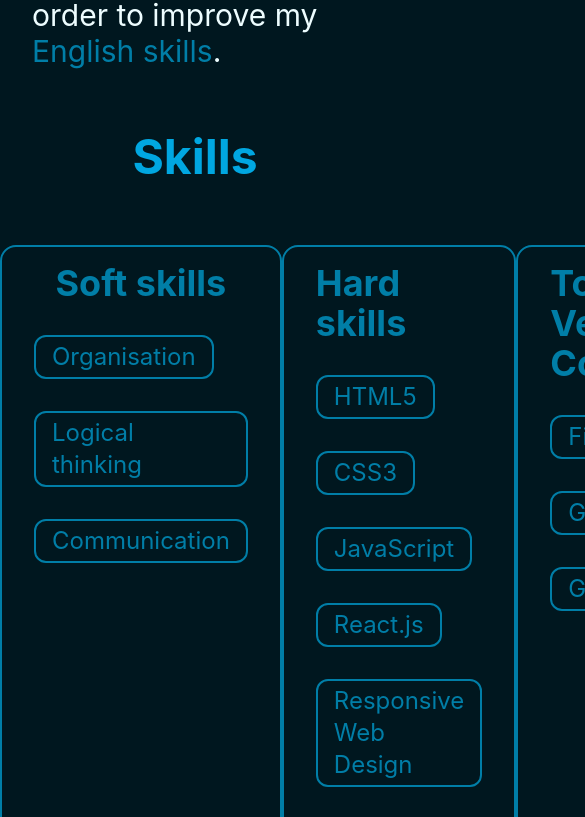
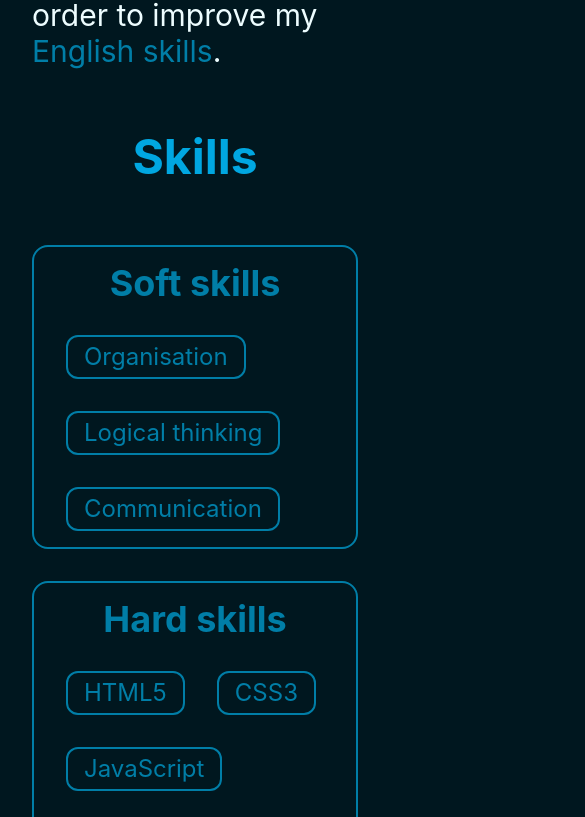
Before and after one commit to WesllenCarmo/Portfolio, a React (Vite) app: page / in a window 390 px wide. Shown: the part 1791-2608 px from the top of the page, 585 px wide, since content can reach past the window. Built offline with nearby package versions, Linux system fonts and the light colour scheme.

Commit message:
Add responsiveness to Skill component's styles.

```diff
--- a/src/components/pages/Skills/index.jsx
+++ b/src/components/pages/Skills/index.jsx
@@ -2,9 +2,9 @@ import React from 'react'
 
 const Skills = () => {
   return (
-    <section id='skills' className='text-custom-blue flex flex-col gap-16'>
+    <section id='skills' className='text-custom-blue flex flex-col gap-16 px-8'>
       <h2 className='text-custom-light-blue text-5xl font-bold self-center'>Skills</h2>
-      <div className='flex w-full justify-around'>
+      <div className='flex w-full justify-around flex-wrap gap-8'>
         <div className='w-100 rounded-2xl border-2 border-custom-blue flex flex-col px-8 py-4 gap-8'>
           <h4 className='text-4xl text-custom-blue self-center font-bold'>Soft skills</h4>
           <div className='text-2xl flex flex-wrap gap-8'>
```
